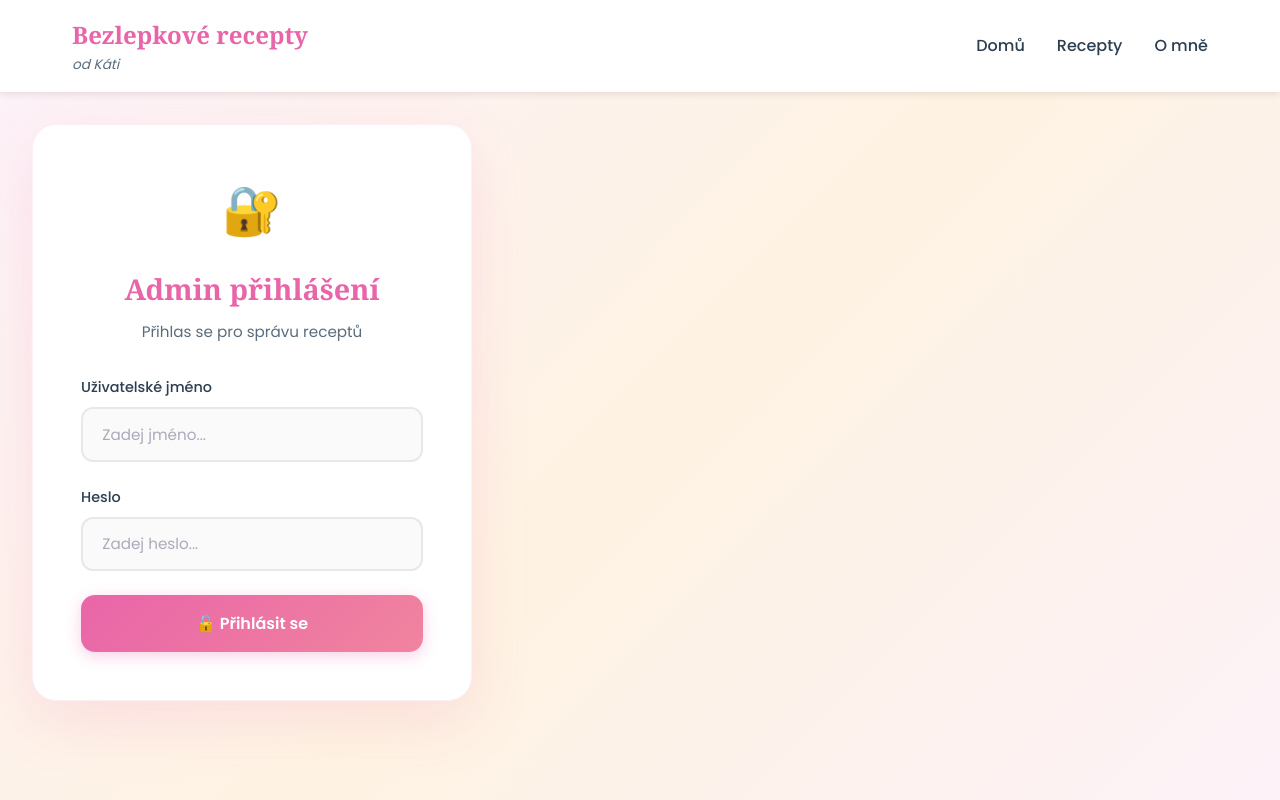
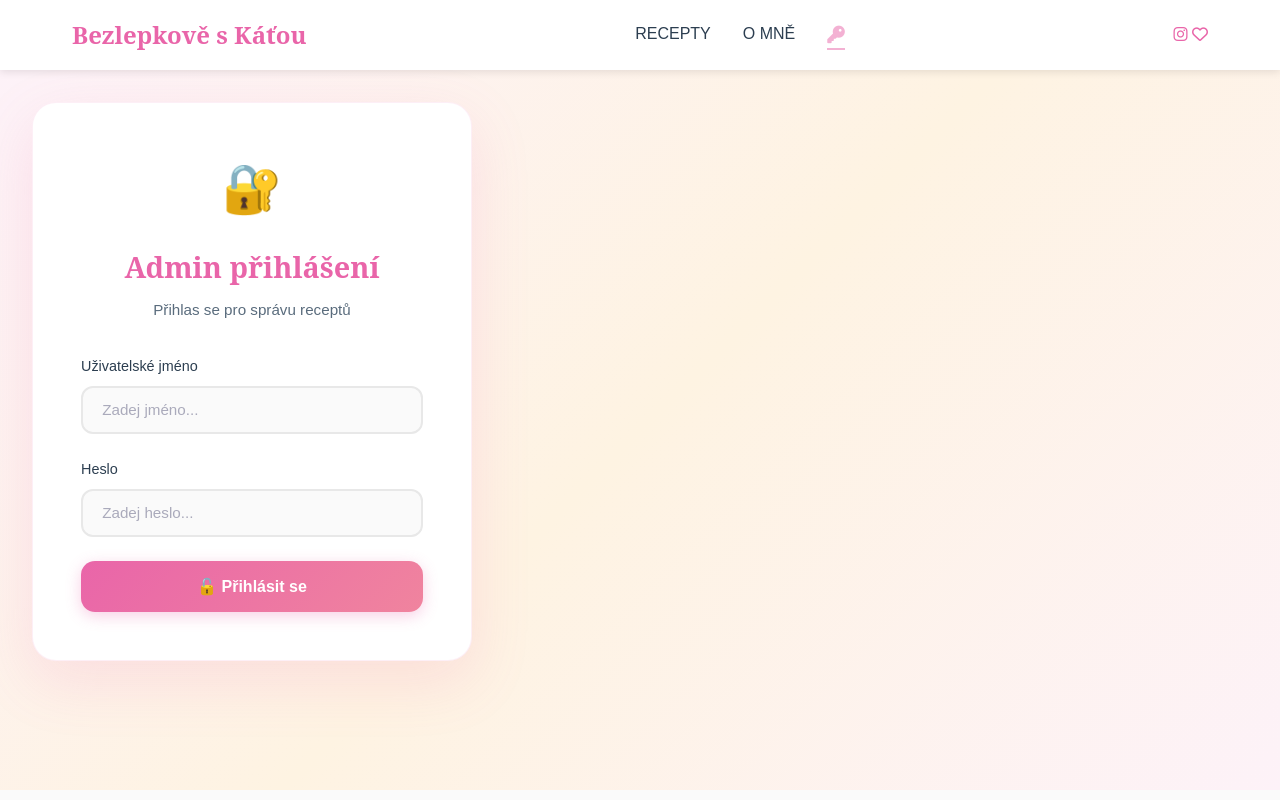
Before and after one commit to zn6htrbhvn-rgb/Kata_recepty_bezlep, a plain HTML site: page admin.html in a window 1280 px wide. Shown: the top 800 px of the page. Drawn offline with Linux system fonts and the light colour scheme; no server answers; a web font is replaced by a local one.

Commit message:
Update admin panel title and navigation links

```diff
--- a/admin.html
+++ b/admin.html
@@ -3,28 +3,31 @@
 <head>
     <meta charset="UTF-8">
     <meta name="viewport" content="width=device-width, initial-scale=1.0">
-    <title>Admin Panel - Bezlepkové recepty od Káti</title>
+    <title>Admin Panel - Bezlepkově s Káťou</title>
     <link rel="stylesheet" href="styly.css">
     <link rel="preconnect" href="https://fonts.googleapis.com">
     <link rel="preconnect" href="https://fonts.gstatic.com" crossorigin>
-    <link href="https://fonts.googleapis.com/css2?family=Noto+Serif:ital,wght@0,100..900;1,100..900&display=swap" rel="stylesheet">
-    <link href="https://fonts.googleapis.com/css2?family=Poppins:wght@300;400;500;600;700&display=swap" rel="stylesheet">
+    <link href="https://fonts.googleapis.com/css2?family=Great+Vibes&family=Playfair+Display:ital,wght@0,400..900;1,400..900&family=Inter:wght@300;400;500;600&display=swap" rel="stylesheet">
+    <link rel="stylesheet" href="https://cdnjs.cloudflare.com/ajax/libs/font-awesome/6.4.0/css/all.min.css">
 </head>
 <body>
     <!-- Navigation -->
     <nav class="navbar">
         <div class="nav-container">
-            <a href="index.html">
+            <a href="index.html" class="logo-link">
                 <div class="logo">
-                <h2>Bezlepkové recepty</h2>
-                <p class="tagline">od Káti</p>
-            </div>
+                    <h2>Bezlepkově s Káťou</h2>
+                </div>
             </a>
             <ul class="nav-menu">
-                <li><a href="index.html">Domů</a></li>
-                <li><a href="recepty.html">Recepty</a></li>
-                <li><a href="index.html#about">O mně</a></li>
+                <li><a href="recepty.html">RECEPTY</a></li>
+                <li><a href="o-mne.html">O MNĚ</a></li>
+                <li><a href="admin.html" class="nav-admin-link" title="Admin"><i class="fa-solid fa-key"></i></a></li>
             </ul>
+            <div class="nav-social">
+                <a href="#"><i class="fa-brands fa-instagram"></i></a>
+                <a href="#"><i class="fa-regular fa-heart"></i></a>
+            </div>
         </div>
     </nav>
 
```
